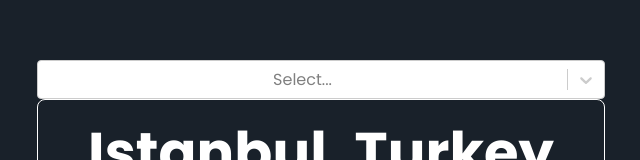
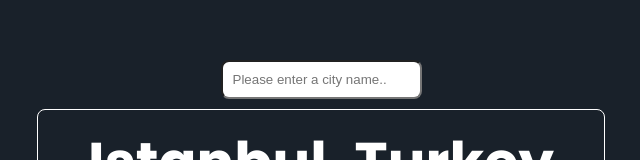
Before and after one commit to emrecan-balgun/weather-app, a React (Create React App) app: page / in a window 1280 px wide. Shown: the part 123-283 px from the top of the page, without its empty margins (319-959 px from the left). Built offline with nearby package versions, Linux system fonts and the light colour scheme; no server answers.

Commit message:
refactor cities.js and cities.scss

```diff
--- a/src/Container/Cities.js
+++ b/src/Container/Cities.js
@@ -1,48 +1,14 @@
-import axios from 'axios';
-import { useState, useEffect } from 'react';
-import Select from 'react-select'
+import react from 'react';
 
 function City() {
-   const [data, setData] = useState([]);
-
-    const headers = {
-        "Authorization": process.env.REACT_APP_API_KEY,
-        "Accept": "application/json"
-    }
-
-    useEffect(() => {
-        const res = axios.get('https://www.universal-tutorial.com/api/countries', {
-        headers: headers
-        })
-        .then(response => {
-            setData(response.data);
-            })
-    }, [])
-
-
-    const option = [];
-
-    if(data != null) {
-        data.map((item) => {
-            const obj = new Object();
-            obj.value = `${item.country_name}`
-            obj.label = `${item.country_name}`
-            option.push(obj)
-        }
-        )
-    }
-
-    function changeHandler(value) {
-        console.log(value.label);
-    }
-
     return (
         <div className="cities">
-            <Select
-                onChange={changeHandler}
-                options={option}
-                isSearchable
-                isClearable
+            <input
+                type="text"
+                // value={text}
+                onChange={(e) => console.log(e.target.value)}
+                className="cities__input"
+                placeholder="Please enter a city name.."
             />
         </div>
     )
--- a/src/sass/layout/_cities.scss
+++ b/src/sass/layout/_cities.scss
@@ -1,2 +1,11 @@
 @import '../Helpers/mixins';
 @import '../Helpers/variables';
+
+.cities {
+    margin: 10px;
+
+    &__input {
+        padding: 10px;
+        border-radius: $radius;
+    }
+}
```
